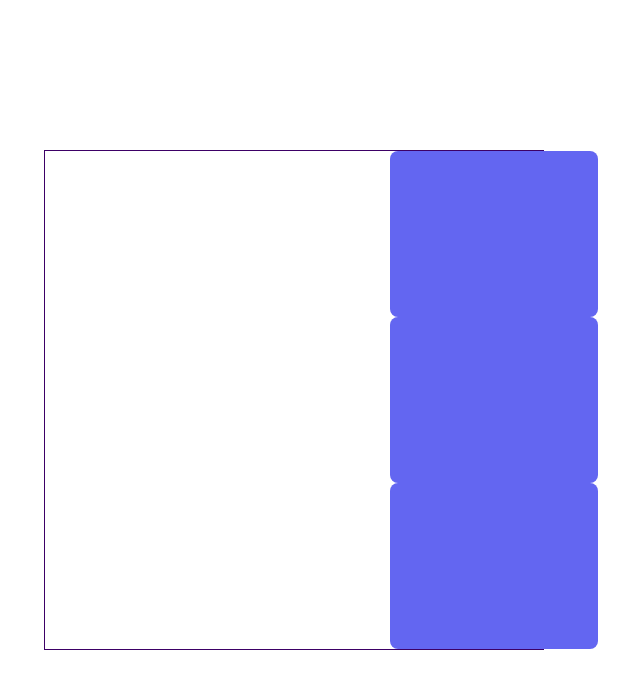
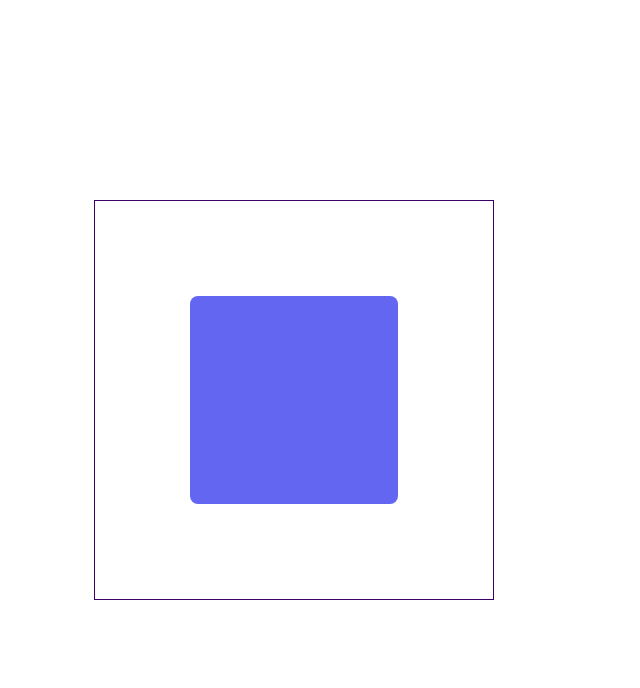
Before and after one commit to abdurrahmanrahat/react-reusable-components, a React (Vite) app: page / in a window 1280 px wide. Shown: the top 688 px of the page, without its empty margins (346-986 px from the left). Built offline with nearby package versions, Linux system fonts and the light colour scheme.

Commit message:
use cycle

```diff
--- /dev/null
+++ b/src/pages/M-07-F-Motion/Lession0.tsx
@@ -0,0 +1,13 @@
+import { motion } from "framer-motion";
+
+const Lession0 = () => {
+  return (
+    <div className="flex justify-center items-center h-screen">
+      <div className="flex justify-center items-center  size-[400px] border border-[#3D0066]">
+        <motion.div className="size-52 bg-indigo-500 rounded-lg flex flex-wrap gap-5 p-5 justify-center items-center"></motion.div>
+      </div>
+    </div>
+  );
+};
+
+export default Lession0;
--- a/src/pages/M-07-F-Motion/Lession6.tsx
+++ b/src/pages/M-07-F-Motion/Lession6.tsx
@@ -8,7 +8,8 @@ const Lession6 = () => {
   useEffect(() => {
     controls.start((i) => ({ x: 200, transition: { delay: i * 1 } }));
   }, []);
-  // আমরা custom ইউজ করে value দিলে সেইটা callback এ পেয়ে যাবো, তারপর সেইটা ধরে something অ্যানিমেশন করতে পারি।
+  // আমরা custom ইউজ করে value দিলে সেইটা callback এ পেয়ে যাবো, তারপর সেইটা ধরে
+  // something অ্যানিমেশন করতে পারি।
 
   //   const handleToggle = () => {
   //     setToggle(!toggle);
--- /dev/null
+++ b/src/pages/M-07-F-Motion/Lession7.tsx
@@ -0,0 +1,28 @@
+import { motion, useCycle } from "framer-motion";
+
+const Lession7 = () => {
+  const boxAnimations = [
+    { x: 0, y: 0 },
+    { x: 100, y: 100 },
+    { x: -100, y: -100 },
+    { x: 200, y: 200 },
+  ];
+  const [animate, cycleFun] = useCycle(...boxAnimations);
+
+  //   const [x, cycleFun] = useCycle(0, 100, -100);
+  /* এখানে initial value 0 হিসেবে ধরবে তারপর cycleFun টা call হলে next ভ্যালু টা পাবে, তারপর আবার ক্লিক করলে নেক্সট ভ্যালু টা পাবে। এভাবে ভ্যালু শেষ হলে আবারfirstটাপাবে। */
+
+  return (
+    <div className="flex justify-center items-center h-screen">
+      <div className="flex justify-center items-center  size-[400px] border border-[#3D0066]">
+        <motion.div
+          className="size-52 bg-indigo-500 rounded-lg flex flex-wrap gap-5 p-5 justify-center items-center"
+          animate={animate}
+          onTap={() => cycleFun()}
+        ></motion.div>
+      </div>
+    </div>
+  );
+};
+
+export default Lession7;
--- a/src/routes/Routes.tsx
+++ b/src/routes/Routes.tsx
@@ -2,13 +2,13 @@ import { createBrowserRouter } from "react-router-dom";
 import AdminLayout from "../components/layout/AdminLayout";
 import About from "../pages/About/About";
 import Home from "../pages/Home/Home";
-import Lession6 from "../pages/M-07-F-Motion/Lession6";
+import Lession7 from "../pages/M-07-F-Motion/Lession7";
 
 const router = createBrowserRouter([
   {
     path: "/",
     // element: <AniWithJs></AniWithJs>,
-    element: <Lession6></Lession6>,
+    element: <Lession7></Lession7>,
     children: [
       {
         index: true,
```
